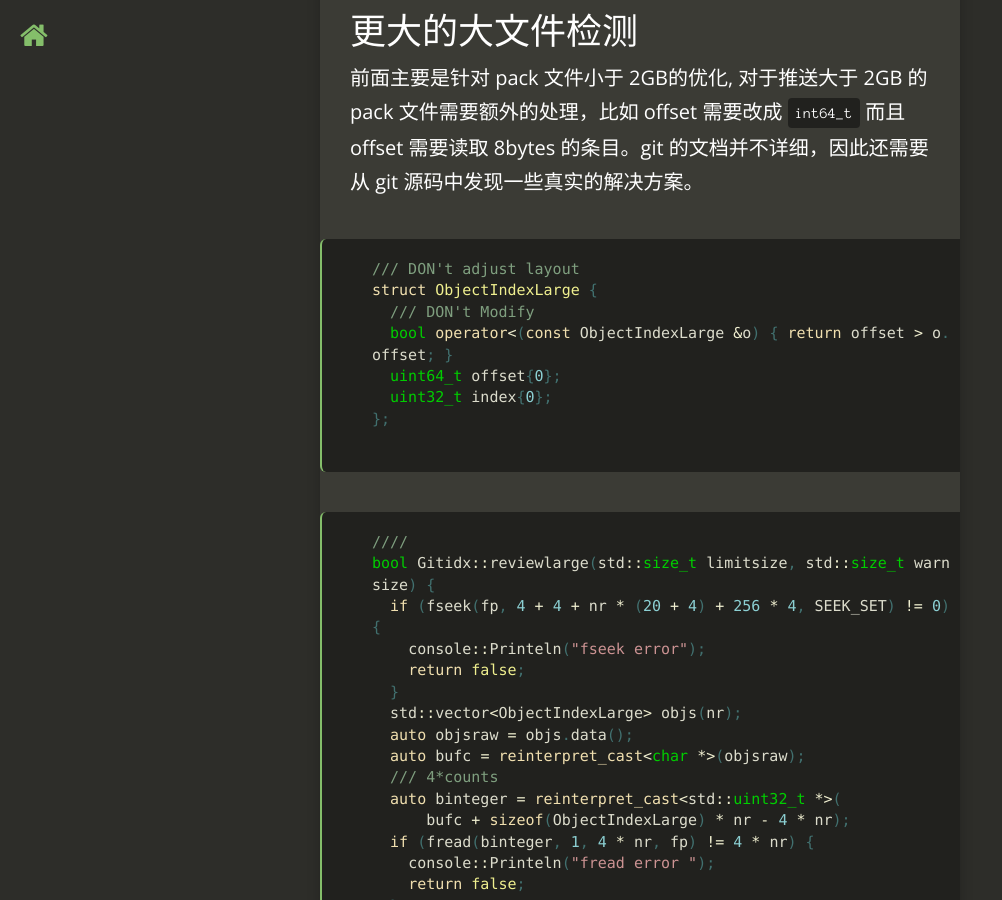
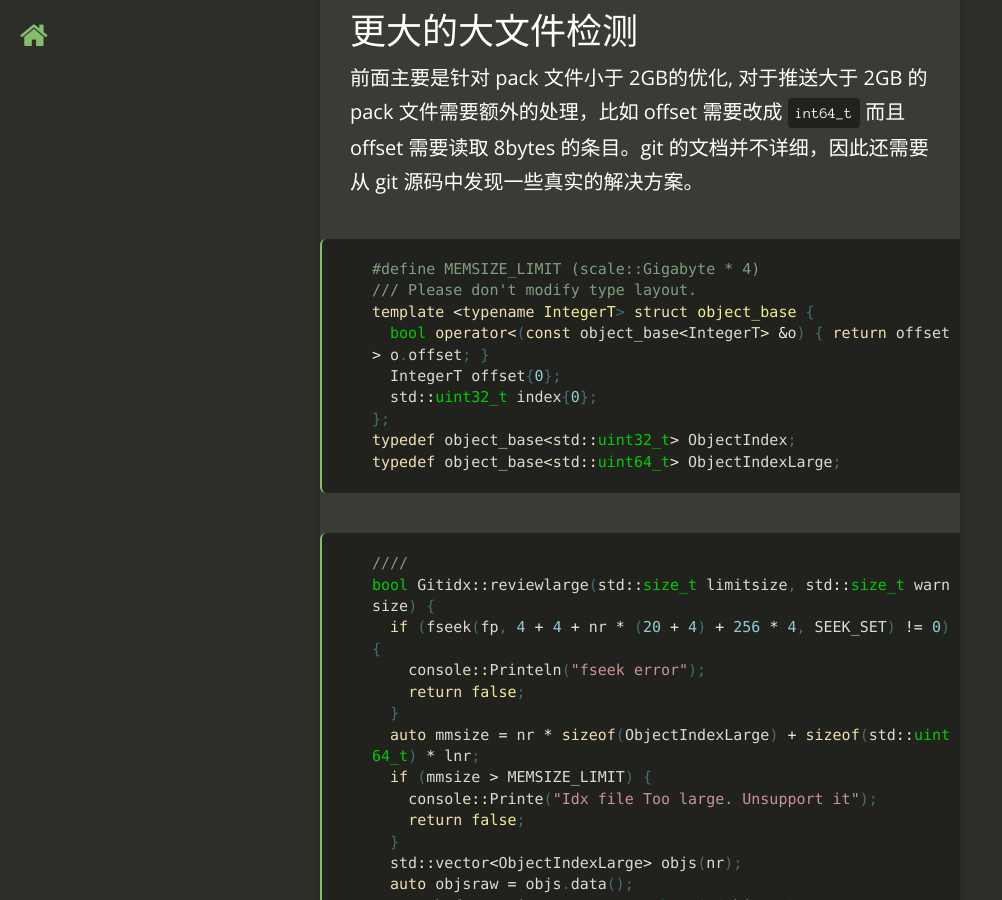
Before and after one commit to fcharlie/fcharlie.github.io, a Jekyll site: the page built from _posts/2017-11-22-GitNativeHookDepthOptimization.md, in a window 1280 px wide and 900 px high, scrolled down 8743 px. Shown: the whole window, without its empty margins (0-1002 px from the left). Built offline with Jekyll 4.4.1, drawn with Linux system fonts in a browser that asks for light colours; nearby versions of some CDN libraries.

Commit message:
update code example

````diff
--- a/_posts/2017-11-22-GitNativeHookDepthOptimization.md
+++ b/_posts/2017-11-22-GitNativeHookDepthOptimization.md
@@ -194,20 +194,26 @@ inline const char *Sha1FromIndex(FILE *fp, char *buf, std::uint32_t i) {
 前面主要是针对 pack 文件小于 2GB的优化, 对于推送大于 2GB 的 pack 文件需要额外的处理，比如 offset 需要改成 `int64_t` 而且 offset 需要读取 8bytes 的条目。git 的文档并不详细，因此还需要从 git 源码中发现一些真实的解决方案。
 
 ```cpp
-/// DON't adjust layout
-struct ObjectIndexLarge {
-  /// DON't Modify
-  bool operator<(const ObjectIndexLarge &o) { return offset > o.offset; }
-  uint64_t offset{0};
-  uint32_t index{0};
+#define MEMSIZE_LIMIT (scale::Gigabyte * 4)
+/// Please don't modify type layout.
+template <typename IntegerT> struct object_base {
+  bool operator<(const object_base<IntegerT> &o) { return offset > o.offset; }
+  IntegerT offset{0};
+  std::uint32_t index{0};
 };
-
+typedef object_base<std::uint32_t> ObjectIndex;
+typedef object_base<std::uint64_t> ObjectIndexLarge;
 ```
 ```cpp
 ////
 bool Gitidx::reviewlarge(std::size_t limitsize, std::size_t warnsize) {
   if (fseek(fp, 4 + 4 + nr * (20 + 4) + 256 * 4, SEEK_SET) != 0) {
     console::Printeln("fseek error");
+    return false;
+  }
+  auto mmsize = nr * sizeof(ObjectIndexLarge) + sizeof(std::uint64_t) * lnr;
+  if (mmsize > MEMSIZE_LIMIT) {
+    console::Printe("Idx file Too large. Unsupport it");
     return false;
   }
   std::vector<ObjectIndexLarge> objs(nr);
````
